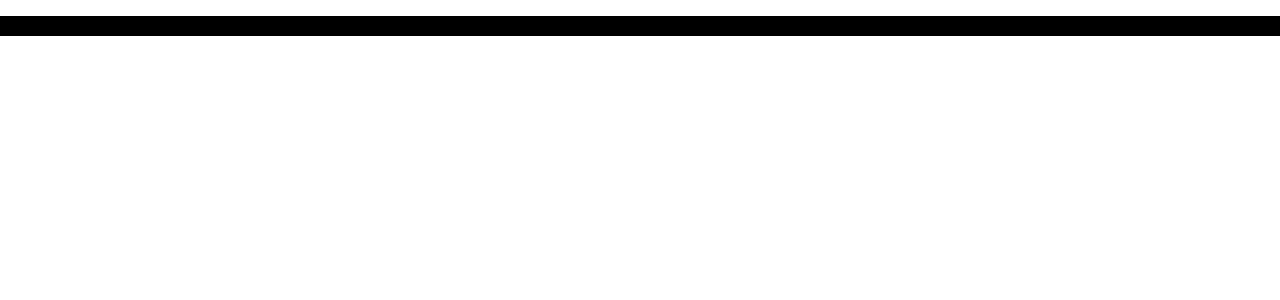
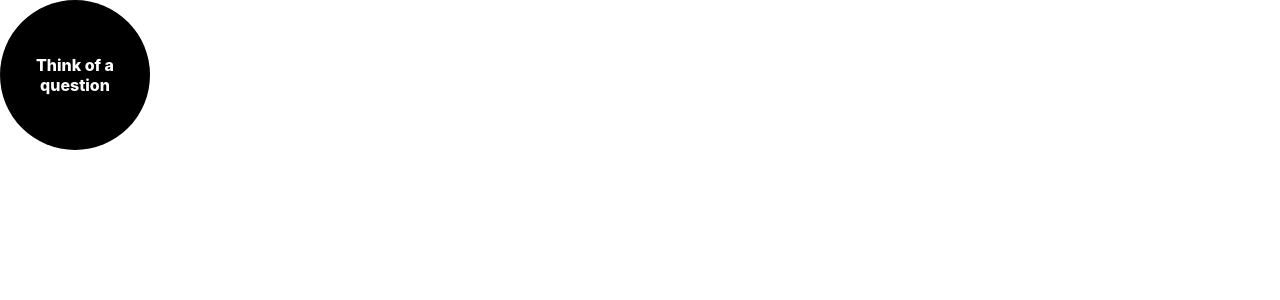
Before and after one commit to evanhesketh/react-eightball, a React (Create React App) app: page / in a window 1280 px wide. Shown: the top 300 px of the page. Built offline with nearby package versions, Linux system fonts and the light colour scheme; the HTML template or start-up script is replaced by a standard one.

Commit message:
import css and format

```diff
--- a/src/Eightball.js
+++ b/src/Eightball.js
@@ -1,22 +1,27 @@
 import getRandomIdx from "./random";
 import { useState } from "react";
+import "./Eightball.css";
 
-function Eightball ({answers}) {
+function Eightball({ answers }) {
   const [color, setColor] = useState("black");
   const [msg, setMsg] = useState("Think of a question");
 
   function handleClick(evt) {
     const randomIdx = getRandomIdx(answers.length);
-    const {msg, color} = answers[randomIdx];
+    const { msg, color } = answers[randomIdx];
     setColor(color);
     setMsg(msg);
   }
 
   return (
-    <div style={{backgroundColor: color}} onClick={handleClick}>
+    <div
+      className="Eightball"
+      style={{ backgroundColor: color }}
+      onClick={handleClick}
+    >
       <p>{msg}</p>
     </div>
-  )
+  );
 }
 
 export default Eightball;
```
